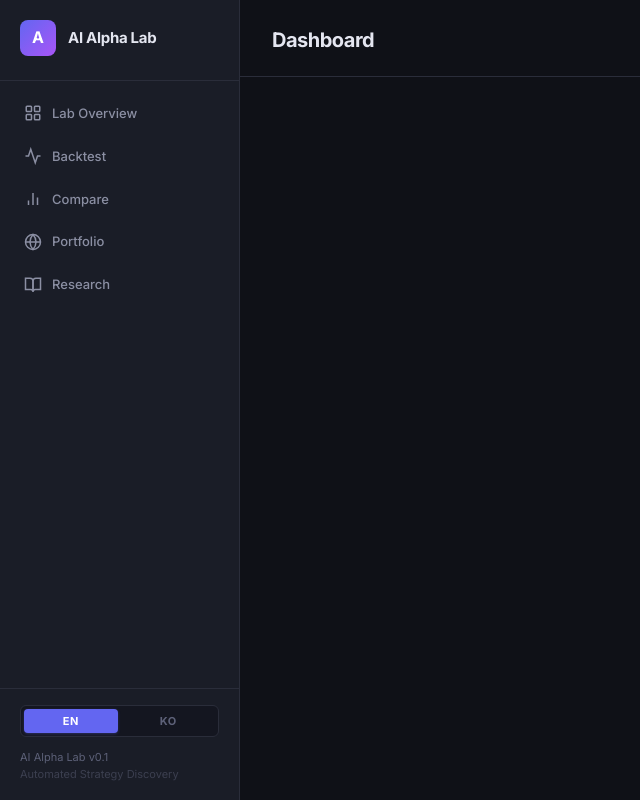
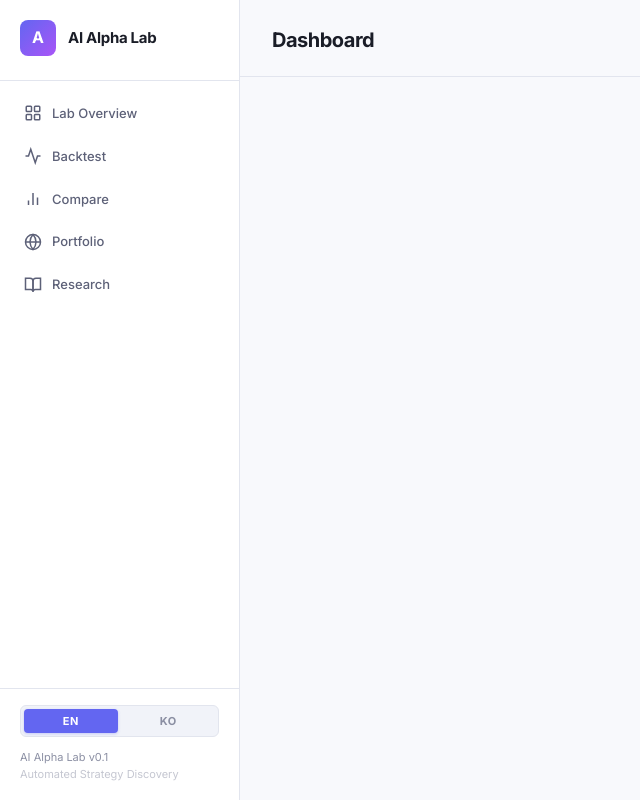
Before and after one commit to greemd/auto_miner, a FastAPI app: template src/auto_alpha_miner/dashboard/templates/base.html in a window 1280 px wide. Shown: the whole page, without its empty margins (0-640 px from the left). Run offline with FastAPI, Linux system fonts and the light colour scheme; the template is opened without the code that fills it, so the values that code supplies are empty; parts of the project's set-up code (start-up, migrations or seed data) failed here and were passed over; some libraries are stand-ins or nearby versions.

Commit message:
feat: switch dashboard to light theme
Change CSS custom properties from dark to light palette:
- background, card, input colors
- text, border, shadow colors
- hover and overlay tints

Update Plotly chart layouts for light theme:
- grid, axis, legend, tooltip colors
- title and annotation colors

```diff
--- a/src/auto_alpha_miner/dashboard/static/charts.js
+++ b/src/auto_alpha_miner/dashboard/static/charts.js
@@ -9,28 +9,28 @@ const darkLayout = {
     margin: { t: 36, r: 20, b: 40, l: 60 },
     paper_bgcolor: 'transparent',
     plot_bgcolor: 'transparent',
-    font: { size: 12, color: '#8b8fa3', family: 'Inter, sans-serif' },
+    font: { size: 12, color: '#5d6178', family: 'Inter, sans-serif' },
     xaxis: {
-        gridcolor: 'rgba(255,255,255,0.05)',
-        linecolor: 'rgba(255,255,255,0.08)',
-        zerolinecolor: 'rgba(255,255,255,0.08)',
+        gridcolor: 'rgba(0,0,0,0.06)',
+        linecolor: 'rgba(0,0,0,0.1)',
+        zerolinecolor: 'rgba(0,0,0,0.1)',
     },
     yaxis: {
-        gridcolor: 'rgba(255,255,255,0.05)',
-        linecolor: 'rgba(255,255,255,0.08)',
-        zerolinecolor: 'rgba(255,255,255,0.08)',
+        gridcolor: 'rgba(0,0,0,0.06)',
+        linecolor: 'rgba(0,0,0,0.1)',
+        zerolinecolor: 'rgba(0,0,0,0.1)',
     },
     hovermode: 'x unified',
     hoverlabel: {
-        bgcolor: '#1a1d27',
-        bordercolor: '#2a2d3a',
-        font: { size: 12, color: '#e4e6f0', family: 'JetBrains Mono, monospace' },
+        bgcolor: '#ffffff',
+        bordercolor: '#e2e5ee',
+        font: { size: 12, color: '#1a1d27', family: 'JetBrains Mono, monospace' },
     },
     legend: {
         bgcolor: 'transparent',
-        font: { color: '#8b8fa3' },
+        font: { color: '#5d6178' },
     },
-    modebar: { bgcolor: 'transparent', color: '#5d6178', activecolor: '#6366f1' },
+    modebar: { bgcolor: 'transparent', color: '#8b8fa3', activecolor: '#6366f1' },
 };
 
 const plotConfig = {
@@ -59,13 +59,13 @@ function renderEquityChart(containerId, data) {
             type: 'scatter',
             mode: 'lines',
             name: 'Buy & Hold',
-            line: { color: '#8b8fa3', width: 1.5, dash: 'dot' },
+            line: { color: '#a0a4b8', width: 1.5, dash: 'dot' },
         });
     }
 
     const layout = {
         ...darkLayout,
-        title: { text: `${data.strategy} vs Buy & Hold | ${data.symbol}`, font: { size: 14, color: '#e4e6f0' } },
+        title: { text: `${data.strategy} vs Buy & Hold | ${data.symbol}`, font: { size: 14, color: '#1a1d27' } },
         yaxis: { ...darkLayout.yaxis, title: { text: 'Equity ($)', font: { size: 11 } } },
     };
 
@@ -105,7 +105,7 @@ function renderCompareChart(containerId, results) {
 
     const layout = {
         ...darkLayout,
-        title: { text: `Strategy Comparison | ${results[0]?.symbol || ''}`, font: { size: 14, color: '#e4e6f0' } },
+        title: { text: `Strategy Comparison | ${results[0]?.symbol || ''}`, font: { size: 14, color: '#1a1d27' } },
         yaxis: { ...darkLayout.yaxis, title: { text: 'Equity ($)', font: { size: 11 } } },
     };
 
@@ -129,7 +129,7 @@ function renderHeatmap(containerId, data) {
         ],
         text: data.values.map(row => row.map(v => v !== null ? v.toFixed(2) : 'N/A')),
         texttemplate: '%{text}',
-        textfont: { size: 12, color: '#e4e6f0', family: 'JetBrains Mono' },
+        textfont: { size: 12, color: '#1a1d27', family: 'JetBrains Mono' },
         hovertemplate: '%{y} | %{x}<br>Sharpe: %{z:.2f}<extra></extra>',
         xgap: 3,
         ygap: 3,
@@ -161,10 +161,10 @@ function renderMetrics(containerId, metrics) {
         { label: 'Sortino', value: metrics.sortino_ratio, color: sharpeColor(metrics.sortino_ratio) },
         { label: 'Calmar', value: metrics.calmar_ratio, color: sharpeColor(metrics.calmar_ratio) },
         { label: 'Alpha', value: metrics.alpha + '%', color: retColor(metrics.alpha) },
-        { label: 'Beta', value: metrics.beta, color: '#8b8fa3' },
+        { label: 'Beta', value: metrics.beta, color: '#5d6178' },
         { label: 'Win Rate', value: metrics.win_rate + '%', color: metrics.win_rate >= 50 ? '#22c55e' : '#f59e0b' },
         { label: 'Profit Factor', value: metrics.profit_factor, color: metrics.profit_factor >= 1.5 ? '#22c55e' : metrics.profit_factor >= 1 ? '#f59e0b' : '#ef4444' },
-        { label: 'Trades', value: metrics.trade_count, color: '#8b8fa3' },
+        { label: 'Trades', value: metrics.trade_count, color: '#5d6178' },
         { label: 'Commission', value: '$' + metrics.total_commission.toLocaleString(), color: '#f59e0b' },
         { label: 'B&H Return', value: metrics.benchmark_return + '%', color: retColor(metrics.benchmark_return) },
     ];
--- a/src/auto_alpha_miner/dashboard/static/style.css
+++ b/src/auto_alpha_miner/dashboard/static/style.css
@@ -2,31 +2,31 @@
 *, *::before, *::after { box-sizing: border-box; margin: 0; padding: 0; }
 
 :root {
-    --bg: #0f1117;
-    --bg-card: #1a1d27;
-    --bg-card-hover: #1f2231;
-    --bg-input: #141620;
-    --border: #2a2d3a;
-    --border-light: #353849;
-    --text: #e4e6f0;
-    --text-secondary: #8b8fa3;
-    --text-muted: #5d6178;
+    --bg: #f8f9fc;
+    --bg-card: #ffffff;
+    --bg-card-hover: #f1f3f9;
+    --bg-input: #f1f3f9;
+    --border: #e2e5ee;
+    --border-light: #d1d5e0;
+    --text: #1a1d27;
+    --text-secondary: #5d6178;
+    --text-muted: #8b8fa3;
     --accent: #6366f1;
-    --accent-hover: #818cf8;
-    --accent-glow: rgba(99, 102, 241, 0.15);
-    --green: #22c55e;
+    --accent-hover: #4f46e5;
+    --accent-glow: rgba(99, 102, 241, 0.12);
+    --green: #16a34a;
     --green-bg: rgba(34, 197, 94, 0.1);
-    --red: #ef4444;
+    --red: #dc2626;
     --red-bg: rgba(239, 68, 68, 0.1);
-    --yellow: #eab308;
+    --yellow: #ca8a04;
     --yellow-bg: rgba(234, 179, 8, 0.1);
-    --blue: #3b82f6;
+    --blue: #2563eb;
     --blue-bg: rgba(59, 130, 246, 0.1);
     --radius: 12px;
     --radius-sm: 8px;
     --radius-xs: 6px;
-    --shadow: 0 1px 3px rgba(0,0,0,0.3), 0 1px 2px rgba(0,0,0,0.2);
-    --shadow-lg: 0 10px 30px rgba(0,0,0,0.4);
+    --shadow: 0 1px 3px rgba(0,0,0,0.08), 0 1px 2px rgba(0,0,0,0.06);
+    --shadow-lg: 0 10px 30px rgba(0,0,0,0.12);
     --font: 'Inter', -apple-system, BlinkMacSystemFont, 'Segoe UI', sans-serif;
     --font-mono: 'JetBrains Mono', 'Fira Code', monospace;
     --sidebar-width: 240px;
@@ -103,7 +103,7 @@ a:hover { color: var(--accent-hover); }
 
 .nav-item:hover {
     color: var(--text);
-    background: rgba(255,255,255,0.04);
+    background: rgba(0,0,0,0.04);
 }
 
 .nav-item.active {
@@ -348,7 +348,7 @@ tbody td {
 }
 
 tbody tr { transition: background var(--transition); }
-tbody tr:hover { background: rgba(255,255,255,0.02); }
+tbody tr:hover { background: rgba(0,0,0,0.02); }
 tbody tr:last-child td { border-bottom: none; }
 
 .table-wrap {
@@ -587,7 +587,7 @@ select option {
     border-radius: 4px;
     font-size: 11px;
     font-family: var(--font-mono);
-    background: rgba(255,255,255,0.05);
+    background: rgba(0,0,0,0.04);
     color: var(--text-secondary);
     border: 1px solid var(--border);
 }
@@ -741,7 +741,7 @@ select option {
 }
 
 .btn-secondary:hover {
-    background: rgba(255,255,255,0.04);
+    background: rgba(0,0,0,0.04);
     border-color: var(--border-light);
     color: var(--text);
 }
@@ -828,7 +828,7 @@ select option {
     width: 44px; height: 44px;
     border-radius: 12px;
     display: flex; align-items: center; justify-content: center;
-    background: rgba(255,255,255,0.05);
+    background: rgba(0,0,0,0.04);
     color: var(--text-secondary);
     border: 1px solid var(--border);
     transition: all 0.3s;
@@ -1007,7 +1007,7 @@ select option {
 .category-bar-wrap {
     flex: 1;
     height: 6px;
-    background: rgba(255,255,255,0.04);
+    background: rgba(0,0,0,0.06);
     border-radius: 3px;
     overflow: hidden;
 }
```
